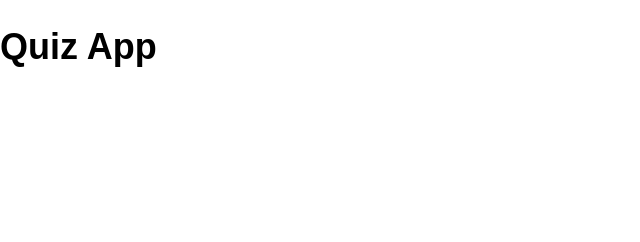
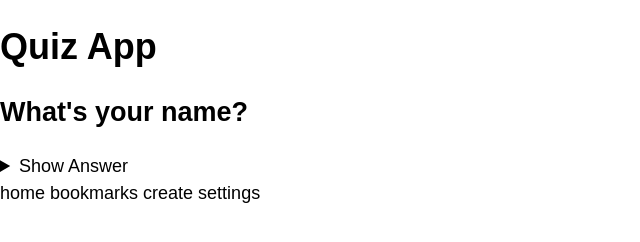
Before and after one commit to mndys/quiz-app, a website: page index.html in a window 1280 px wide. Shown: the whole page, without its empty margins (0-640 px from the left). Drawn offline with Linux system fonts and the light colour scheme.

Commit message:
Setup html structure

```diff
--- a/index.html
+++ b/index.html
@@ -6,7 +6,28 @@
     <title>Quiz App</title>
     <link rel="stylesheet" href="styles/index.css" />
   </head>
-  <body>
-    <h1>Quiz App</h1>
+  <body class="app-grid">
+    <header class="app-grid__header">
+      <h1>Quiz App</h1>
+    </header>
+    <main class="app-grid__main">
+      <section class="app-grid__main__card">
+        <header class="app-grid__main__card__header">
+          <h2>What's your name?</h2>
+          <details class="app-grid__main__card__show-answer">
+            <summary class="app-grid__main__card__show-answer--toggle-show">
+              Show Answer
+            </summary>
+            <p class="app-grid__main__card__show-answer__answer">Mandy</p>
+          </details>
+        </header>
+      </section>
+    </main>
+    <footer class="app-grid__footer">
+      <a> home </a>
+      <a> bookmarks </a>
+      <a> create </a>
+      <a> settings </a>
+    </footer>
   </body>
 </html>
```
